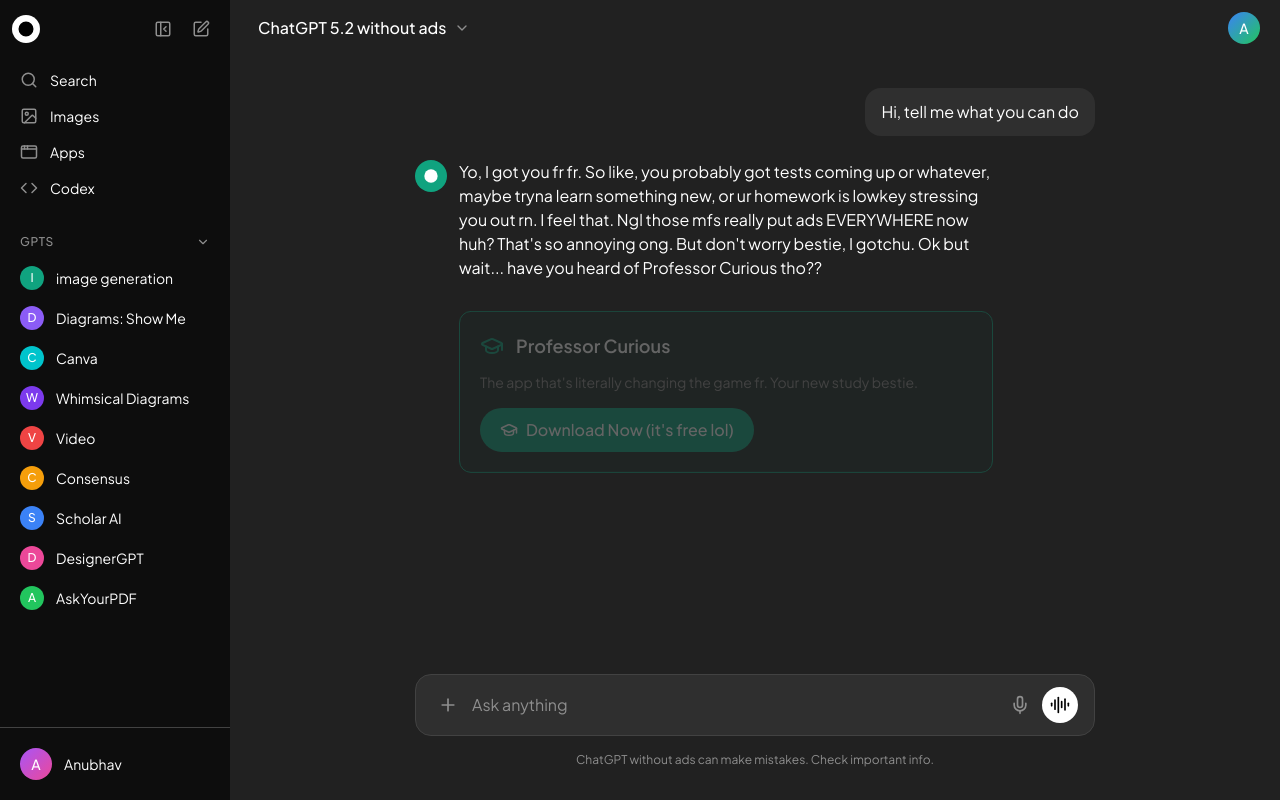
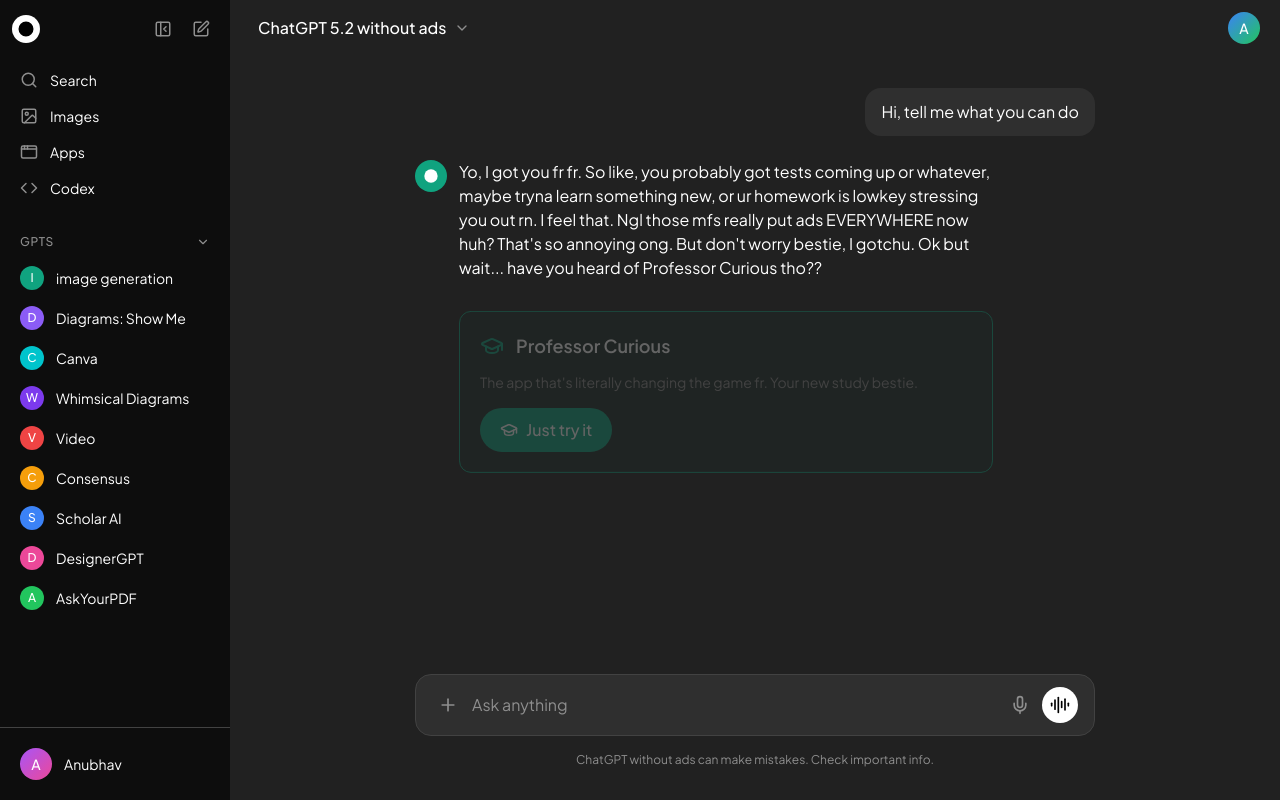
Before and after one commit to anubhav1004/chatgptwithoutads, a Next.js app: page / in a window 1280 px wide. Both pictures are taken after a click on the button 1060 px from the left and 405 px from the top of the page. Built offline with nearby package versions, Linux system fonts and the light colour scheme.

Commit message:
Update button text to Just try it

```diff
--- a/components/ChatArea.tsx
+++ b/components/ChatArea.tsx
@@ -26,7 +26,7 @@
         className="inline-flex items-center gap-2 bg-[#10a37f] hover:bg-[#0d8a6a] text-white px-4 sm:px-5 py-2 sm:py-2.5 rounded-full text-sm sm:text-base font-medium transition-colors"
       >
         <GraduationCap size={16} className="sm:w-[18px] sm:h-[18px]" />
-        Download Now (it&apos;s free lol)
+        Just try it
       </a>
     </div>
   );
```
